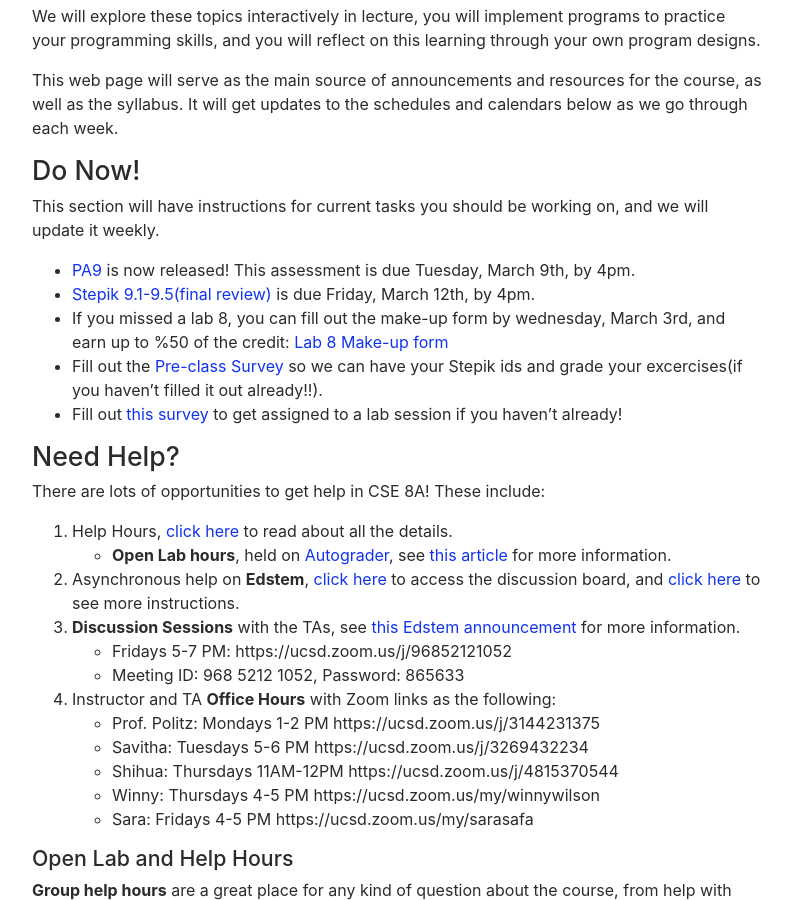
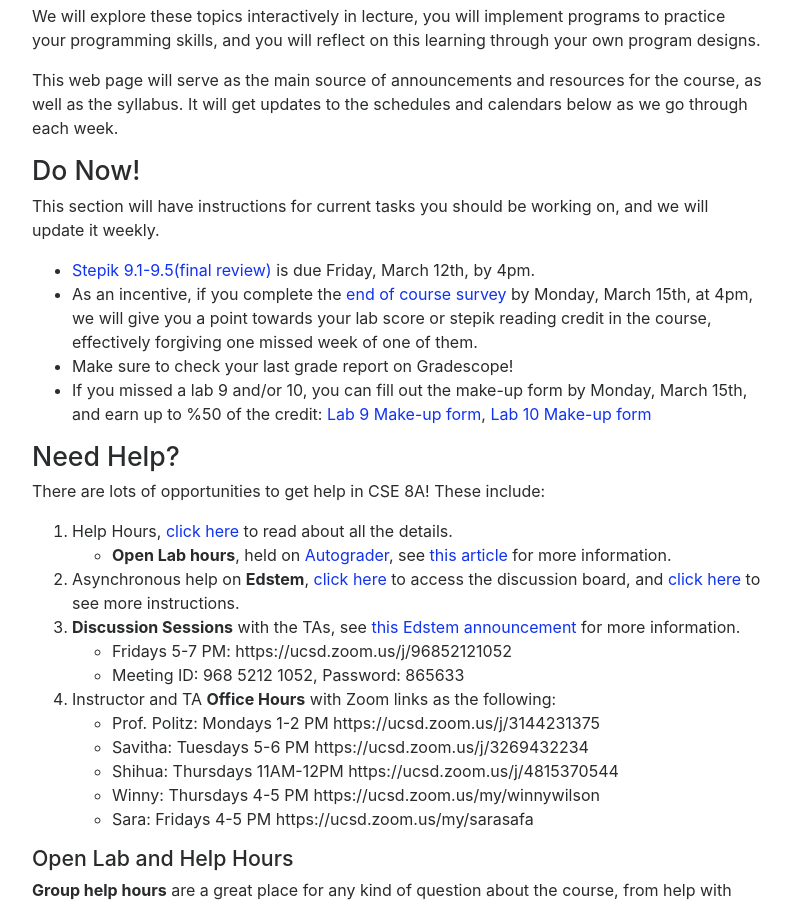
Before and after one commit to ucsd-cse8a-w21/ucsd-cse8a-w21.github.io, a Jekyll site: the page built from index.md, in a window 1280 px wide and 900 px high, scrolled down 683 px. Shown: the whole window, without its empty margins (243-1035 px from the left). Built offline with Jekyll 4.4.1, drawn with Linux system fonts in a browser that asks for light colours; nearby versions of some CDN libraries.

Commit message:
announcments

```diff
--- a/index.md
+++ b/index.md
@@ -28,13 +28,10 @@ and calendars below as we go through each week.
 This section will have instructions for current tasks you should be working
 on, and we will update it weekly.
 
-- [PA9](https://ucsd-cse8a-w21.github.io/pa9/) is now released! This assessment is due Tuesday, March 9th, by 4pm.
 - [Stepik 9.1-9.5(final review)](https://stepik.org/lesson/501870/step/1?unit=493550) is due Friday, March 12th, by 4pm.
-- If you missed a lab 8, you can fill out the make-up form by wednesday, March 3rd, and earn up to %50 of the credit: [Lab 8 Make-up form](https://forms.gle/iqbTuoL5FwQdnHJEA)
-- Fill out the [Pre-class Survey](https://forms.gle/fu7V8UxvKEH3i6ef7) so we can have your Stepik ids and grade your excercises(if you haven't filled it out already!!).
-- Fill out [this
-survey](https://docs.google.com/forms/d/e/1FAIpQLScrxmgbgx9BCM8n_qo-BI4rKQAXhbGR2yf-sLrJGNYnanczSA/viewform)
-to get assigned to a lab session if you haven't already!
+- As an incentive, if you complete the [end of course survey](https://docs.google.com/forms/d/e/1FAIpQLScjfKgKhezFxYWgJCP15Lg8rlwuqNO9kR89LAPmE55iS4aseg/viewform) by Monday, March 15th, at 4pm, we will give you a point towards your lab score or stepik reading credit in the course, effectively forgiving one missed week of one of them.
+- Make sure to check your last grade report on Gradescope!
+- If you missed a lab 9 and/or 10, you can fill out the make-up form by Monday, March 15th, and earn up to %50 of the credit: [Lab 9 Make-up form](https://forms.gle/gSkwvTMsPaSsFQx67), [Lab 10 Make-up form](https://forms.gle/zFtnxBEmEdVZKijH8)
 
 ## Need Help?
 There are lots of opportunities to get help in CSE 8A! These include:
```
